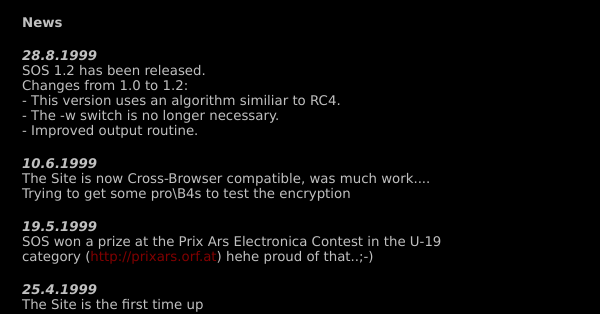
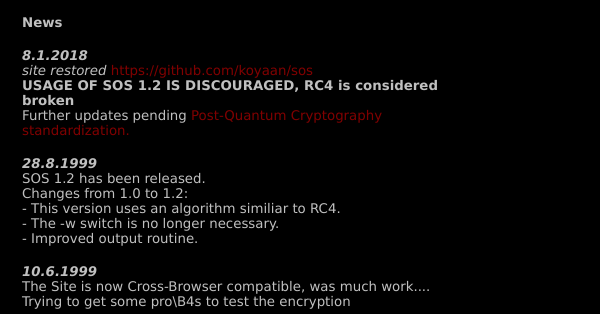
Before and after one commit to koyaan/sos, a plain HTML site: page index.html in a window 1280 px wide. Shown: the part 326-640 px from the top of the page, 483-1083 px from the left. Drawn offline with Linux system fonts and the light colour scheme.

Commit message:
add warning to index

```diff
--- a/index.html
+++ b/index.html
@@ -398,6 +398,12 @@ loadl();"
     Just open the file, type in your password and you can read the file again.</font>
   <br><br>
   <font class="head">News</font><br><br>
+  <font class="text"><i><b>8.1.2018</b></i><br>
+    <i>site restored</i> <a href="https://github.com/koyaan/sos">https://github.com/koyaan/sos</a><br>
+    <b>USAGE OF SOS 1.2 IS DISCOURAGED, RC4 is considered broken</b><br>
+    Further updates pending <a href="https://csrc.nist.gov/Projects/Post-Quantum-Cryptography">Post-Quantum Cryptography standardization.</a>
+  </font>
+  <br><br>
   <font class="text"><i><b>28.8.1999</b></i><br>
     SOS 1.2 has been released.<br>
     Changes from 1.0 to 1.2:<br>
```
Also changed, not shown: 1 other file.
